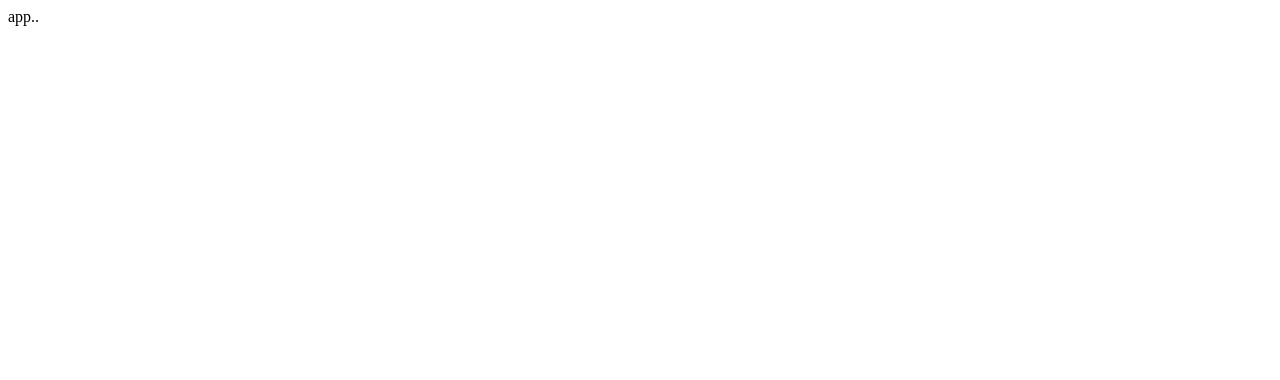
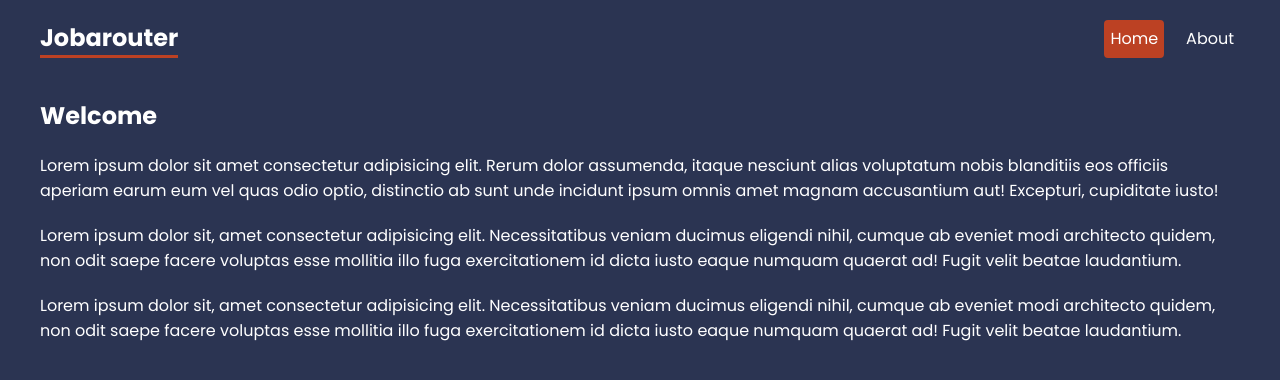
Before and after one commit to dnksebastian/practice-sandbox, a React (Vite) app in the folder react-router6-extended/: page / in a window 1280 px wide. Shown: the top 380 px of the page. Built offline with nearby package versions, Linux system fonts and the light colour scheme.

Commit message:
react router in depth

```diff
--- /dev/null
+++ b/react-router6-extended/data/db.json
@@ -0,0 +1,46 @@
+{
+    "careers": [
+      {
+        "id": 1,
+        "title": "Senior React Developer",
+        "salary": 50000,
+        "location": "London, UK"
+      },
+      {
+        "id": 2,
+        "title": "Plumber",
+        "salary": 40000,
+        "location": "Bowser's Castle"
+      },
+      {
+        "id": 3,
+        "title": "Gym Leader",
+        "salary": 75000,
+        "location": "Kanto Region"
+      },
+      {
+        "id": 4,
+        "title": "Vue Developer",
+        "salary": 40000,
+        "location": "Liverpool, UK"
+      },
+      {
+        "id": 5,
+        "title": "Tutorial Maker",
+        "salary": 35000,
+        "location": "Manchester, UK"
+      },
+      {
+        "id": 6,
+        "title": "Website Manager",
+        "salary": 50000,
+        "location": "Berlin, Germany"
+      },
+      {
+        "id": 7,
+        "title": "Food Tester",
+        "salary": 30000,
+        "location": "London, UK"
+      }
+    ]
+  }
--- a/react-router6-extended/package.json
+++ b/react-router6-extended/package.json
@@ -11,7 +11,8 @@
   },
   "dependencies": {
     "react": "^18.2.0",
-    "react-dom": "^18.2.0"
+    "react-dom": "^18.2.0",
+    "react-router-dom": "6.4"
   },
   "devDependencies": {
     "@types/react": "^18.2.43",
--- a/react-router6-extended/src/App.jsx
+++ b/react-router6-extended/src/App.jsx
@@ -1,12 +1,27 @@
-import './App.css'
+import { BrowserRouter, Routes, Route, NavLink } from "react-router-dom"
+
+// pages
+import Home from './pages/Home'
+import About from './pages/About'
 
 function App() {
 
-
   return (
-    <>
-    app..
-    </>
+    <BrowserRouter>
+      <header>
+        <nav>
+          <h1>Jobarouter</h1>
+          <NavLink to="/">Home</NavLink>
+          <NavLink to="about">About</NavLink>
+        </nav>
+      </header>
+      <main>
+        <Routes>
+          <Route index element={<Home />} />
+          <Route path="about" element={<About />} />
+        </Routes>
+      </main>
+    </BrowserRouter>
   )
 }
 
--- a/react-router6-extended/src/index.css
+++ b/react-router6-extended/src/index.css
@@ -0,0 +1,70 @@
+@import url('https://fonts.googleapis.com/css2?family=Poppins:wght@400;700&display=swap');
+
+:root {
+  --primary: #bc4123;
+  --secondary: #2b3452;
+}
+body {
+  margin: 0;
+  padding: 20px;
+  font-family: "Poppins";
+  background: var(--secondary);
+}
+* {
+  color: #fff;
+  margin: 0;
+}
+p {
+  margin: 20px 0;
+}
+button {
+  border: 0;
+  padding: 8px;
+  border-radius: 4px;
+  color: white;
+  background: var(--primary);
+  cursor: pointer;
+}
+
+/* navbar */
+
+header nav {
+  display: flex;
+  gap: 16px;
+  justify-content: end;
+  max-width: 1200px;
+  margin: 0 auto;
+}
+header nav h1 {
+  margin-right: auto;
+  border-bottom: 3px solid var(--primary);
+}
+header nav a{
+  text-decoration: none;
+  padding: 6px;
+  border-radius: 4px;
+}
+header nav a.active {
+  background: var(--primary);
+}
+
+/* page content */
+main {
+  max-width: 1200px;
+  margin: 40px auto;
+}
+
+
+/* help layout */
+
+
+/* faq */
+
+
+/* careers list */
+
+
+/* careers details */
+
+
+/* breadcrumbs */
--- /dev/null
+++ b/react-router6-extended/src/pages/About.jsx
@@ -0,0 +1,10 @@
+export default function About() {
+    return (
+      <div className="about">
+        <h2>About Us</h2>
+        <p>Lorem ipsum, dolor sit amet consectetur adipisicing elit. Qui provident consequuntur vel omnis quisquam rem harum, maxime expedita, ullam ut dolore! Distinctio eos minima voluptatum totam id hic! Sapiente debitis quia illum officia obcaecati provident nulla odio molestiae suscipit quasi.</p>
+        <p>Lorem ipsum, dolor sit amet consectetur adipisicing elit. Qui provident consequuntur vel omnis quisquam rem harum, maxime expedita, ullam ut dolore! Distinctio eos minima voluptatum totam id hic! Sapiente debitis quia illum officia obcaecati provident nulla odio molestiae suscipit quasi.</p>
+        <p>Lorem ipsum, dolor sit amet consectetur adipisicing elit. Qui provident consequuntur vel omnis quisquam rem harum, maxime expedita, ullam ut dolore! Distinctio eos minima voluptatum totam id hic! Sapiente debitis quia illum officia obcaecati provident nulla odio molestiae suscipit quasi.</p>
+      </div>
+    )
+  }
--- /dev/null
+++ b/react-router6-extended/src/pages/Home.jsx
@@ -0,0 +1,10 @@
+export default function Home() {
+    return (
+      <div className="home">
+        <h2>Welcome</h2>
+        <p>Lorem ipsum dolor sit amet consectetur adipisicing elit. Rerum dolor assumenda, itaque nesciunt alias voluptatum nobis blanditiis eos officiis aperiam earum eum vel quas odio optio, distinctio ab sunt unde incidunt ipsum omnis amet magnam accusantium aut! Excepturi, cupiditate iusto!</p>
+        <p>Lorem ipsum dolor sit, amet consectetur adipisicing elit. Necessitatibus veniam ducimus eligendi nihil, cumque ab eveniet modi architecto quidem, non odit saepe facere voluptas esse mollitia illo fuga exercitationem id dicta iusto eaque numquam quaerat ad! Fugit velit beatae laudantium.</p>
+        <p>Lorem ipsum dolor sit, amet consectetur adipisicing elit. Necessitatibus veniam ducimus eligendi nihil, cumque ab eveniet modi architecto quidem, non odit saepe facere voluptas esse mollitia illo fuga exercitationem id dicta iusto eaque numquam quaerat ad! Fugit velit beatae laudantium.</p>
+      </div>
+    )
+  }
```
Also changed, not shown: react-router6-extended/src/App.css (deleted), 1 other file (tests, documents, lock files or other folders).
